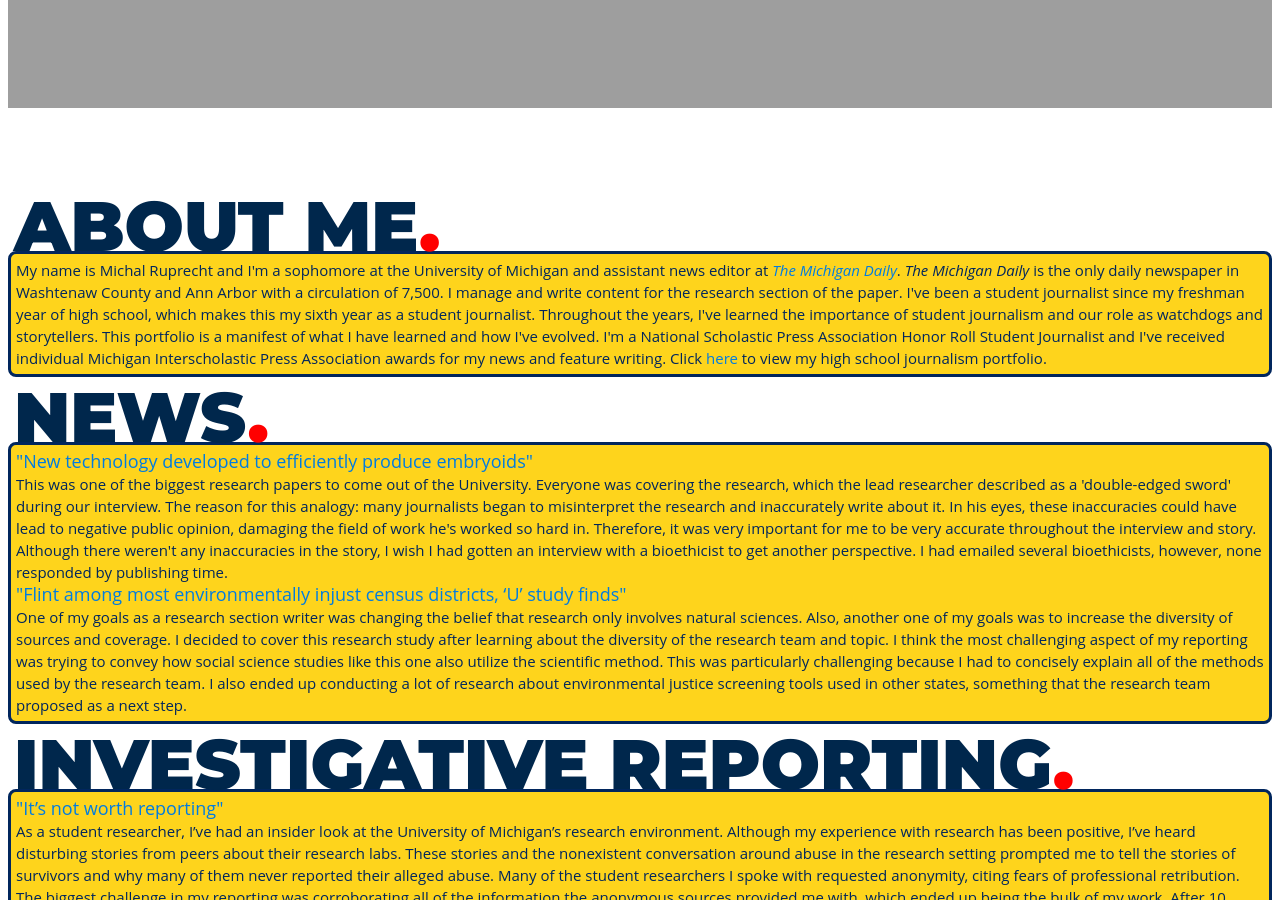
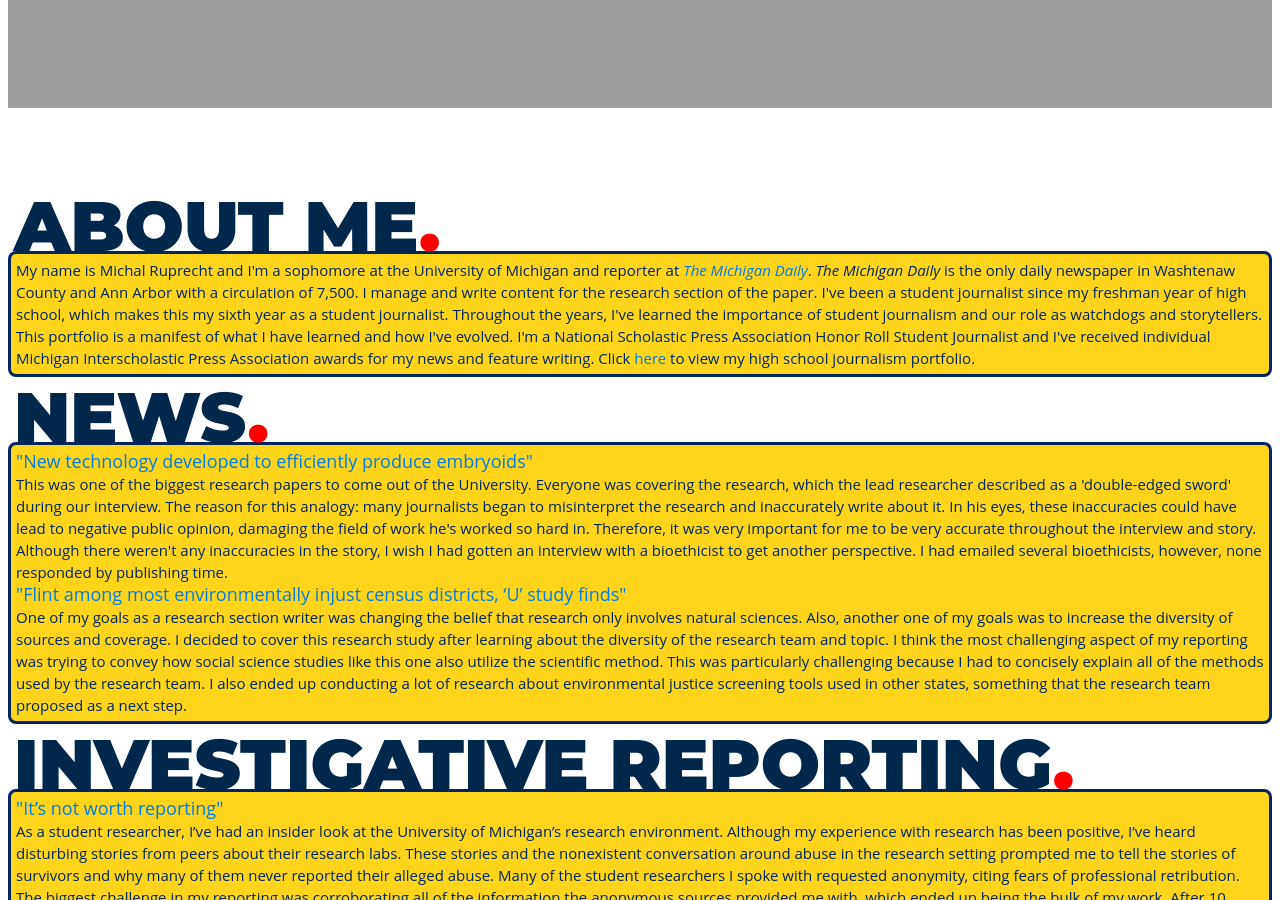
Before and after one commit to MichalRuprecht/michalruprecht.github.io, a Jekyll site: the page built from pages/journalism.html, in a window 1280 px wide and 900 px high, scrolled down 884 px. Built offline with Jekyll 4.4.1, drawn with Linux system fonts in a browser that asks for light colours.

Commit message:
Update journalism.html

```diff
--- a/pages/journalism.html
+++ b/pages/journalism.html
@@ -14,7 +14,7 @@ title: Journalism Portfolio - Michal Ruprecht
       <br />ABOUT ME<font color="#FF0000">.</font>
     </div>
     <div class="college">
-      <h3>My name is Michal Ruprecht and I'm a sophomore at the University of Michigan and assistant news editor at <a href="https://www.michigandaily.com/" target="_blank"><i>The Michigan Daily</i></a>. <i>The Michigan Daily</i> is the only daily newspaper in Washtenaw County and Ann Arbor with a circulation of 7,500. I manage and write content for the research section of the paper. I've been a student journalist since my freshman year of high school, which makes this my sixth year as a student journalist. Throughout the years, I've learned the importance of student journalism and our role as watchdogs and storytellers. This portfolio is a manifest of what I have learned and how I've evolved. I'm a National Scholastic Press Association Honor Roll Student Journalist and I've received individual Michigan Interscholastic Press Association awards for my news and feature writing. Click <a href="https://mruprecht.weebly.com/journalism-portfolio.html" target="_blank">here</a> to view my high school journalism portfolio.</h3>
+      <h3>My name is Michal Ruprecht and I'm a sophomore at the University of Michigan and reporter at <a href="https://www.michigandaily.com/" target="_blank"><i>The Michigan Daily</i></a>. <i>The Michigan Daily</i> is the only daily newspaper in Washtenaw County and Ann Arbor with a circulation of 7,500. I manage and write content for the research section of the paper. I've been a student journalist since my freshman year of high school, which makes this my sixth year as a student journalist. Throughout the years, I've learned the importance of student journalism and our role as watchdogs and storytellers. This portfolio is a manifest of what I have learned and how I've evolved. I'm a National Scholastic Press Association Honor Roll Student Journalist and I've received individual Michigan Interscholastic Press Association awards for my news and feature writing. Click <a href="https://mruprecht.weebly.com/journalism-portfolio.html" target="_blank">here</a> to view my high school journalism portfolio.</h3>
     </div>
 
     <div class="title">
```
